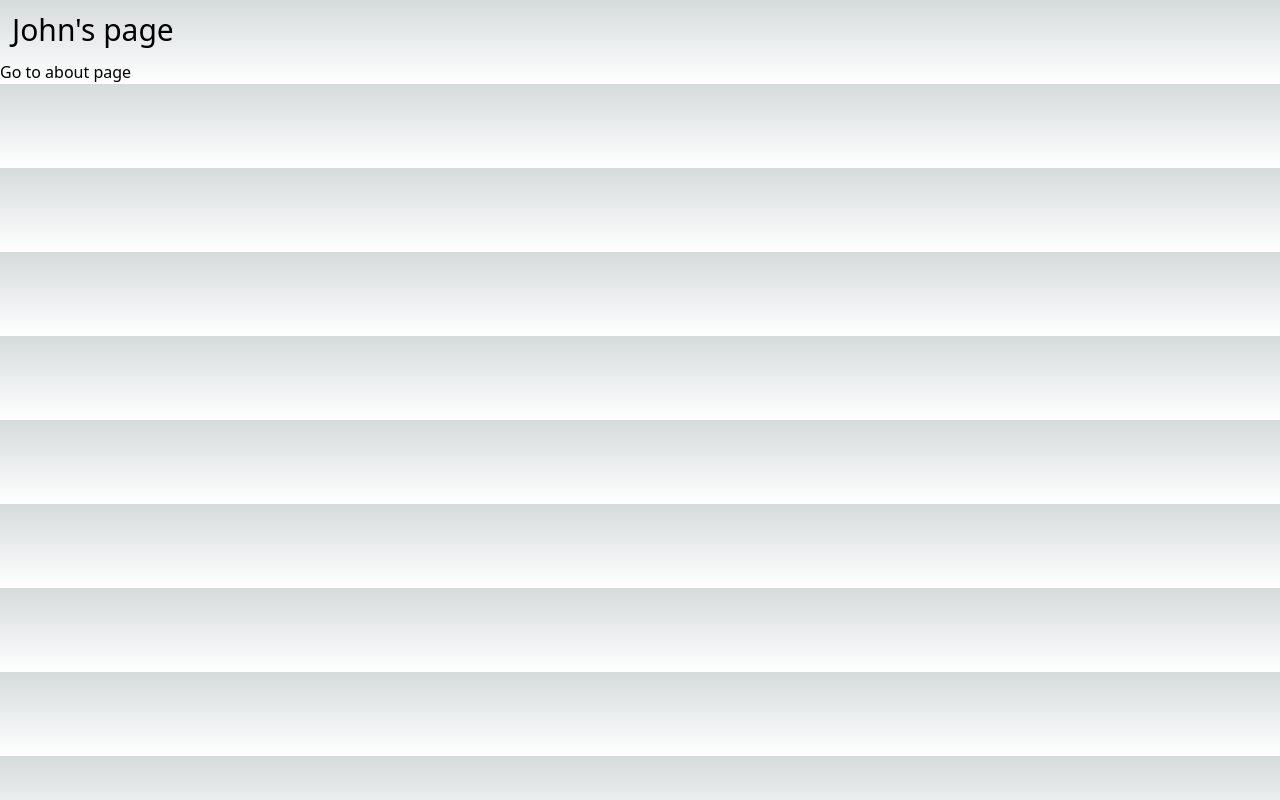
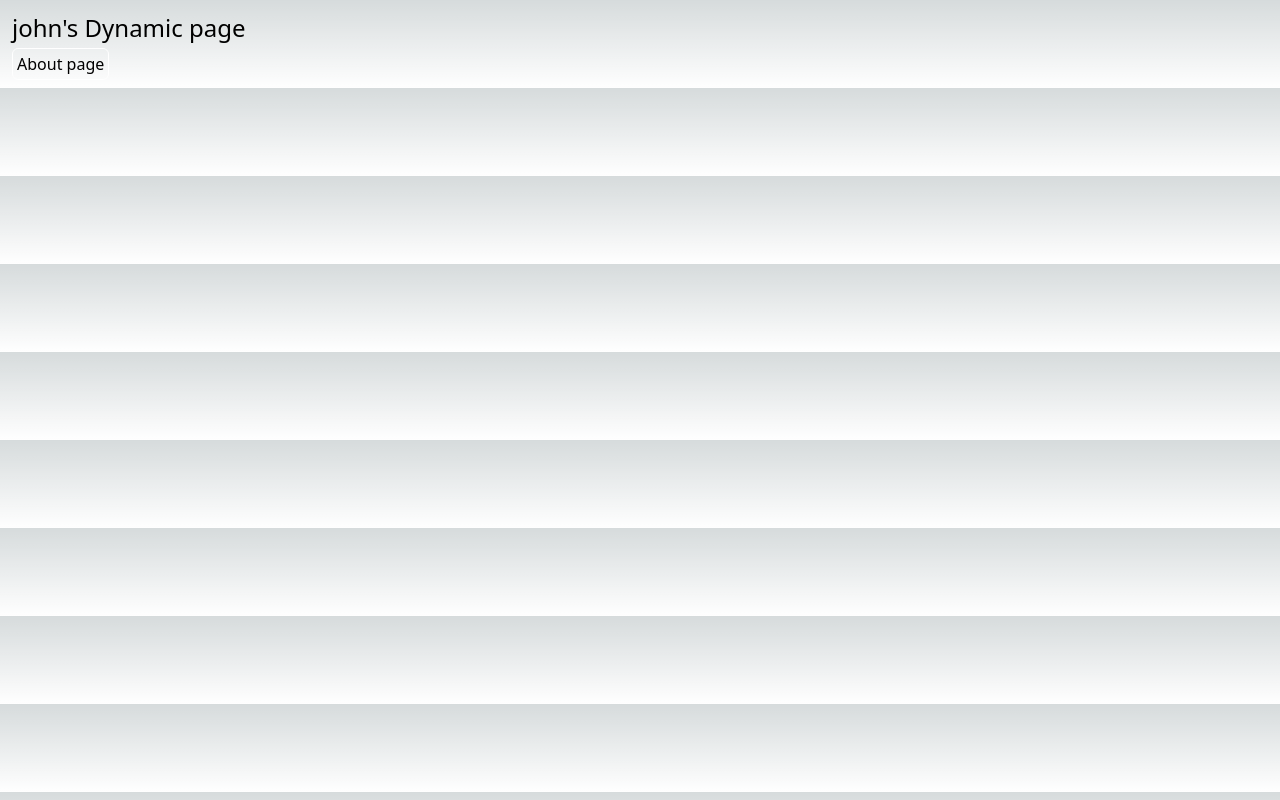
Before and after one commit to mspdl/nextjs-first_project, a Next.js app: page /about/john in a window 1280 px wide. Built offline with nearby package versions, Linux system fonts and the light colour scheme.

Commit message:
Dynamic pages

```diff
--- /dev/null
+++ b/src/pages/about/[slug]/age.tsx
@@ -0,0 +1,10 @@
+import { useRouter } from "next/router";
+
+const Age = () => {
+  const router = useRouter();
+  const { slug } = router.query;
+
+  return <div className="p-3">{slug + " is 90 years old"}</div>;
+};
+
+export default Age;
--- /dev/null
+++ b/src/pages/about/[slug]/index.tsx
@@ -0,0 +1,16 @@
+import Link from "next/link";
+import { useRouter } from "next/router";
+
+const AboutItem = () => {
+  const router = useRouter();
+  const { slug } = router.query;
+
+  return (
+    <div className="p-3">
+      <p className="pb-2 text-2xl">{slug + "'s Dynamic page"}</p>
+      <Link className="border border-white p-1 rounded-md" href={"/about"}>About page</Link>
+    </div>
+  );
+};
+
+export default AboutItem;
--- a/src/pages/about/index.tsx
+++ b/src/pages/about/index.tsx
@@ -1,13 +1,15 @@
+import Link from "next/link";
+
 const About = () => {
   return (
     <div>
       <h1 className="p-5 text-5xl">About page</h1>
       <ul className="list-disc list-inside">
         <li>
-          <a href="/about/morgan">Morgan</a>
+          <Link href="/about/morgan">Morgan</Link>
         </li>
         <li>
-          <a href="/about/john">John</a>
+          <Link href="/about/john">John</Link>
         </li>
       </ul>
     </div>
--- a/src/pages/about/john/index.tsx
+++ /dev/null
@@ -1,12 +0,0 @@
-import Link from "next/link";
-
-const John = () => {
-  return (
-    <div className="">
-      <h3 className="p-3 text-3xl">{"John's page"}</h3>
-      <Link href="/about">Go to about page</Link>
-    </div>
-  );
-};
-
-export default John;
--- a/src/pages/about/morgan.tsx
+++ /dev/null
@@ -1,12 +0,0 @@
-import Link from "next/link";
-
-const MorganEspindola = () => {
-  return (
-    <div className="">
-      <h3 className="p-3 text-3xl">{"Morgan's page"}</h3>
-      <Link href="/about">Go to about page</Link>
-    </div>
-  );
-};
-
-export default MorganEspindola;
```
